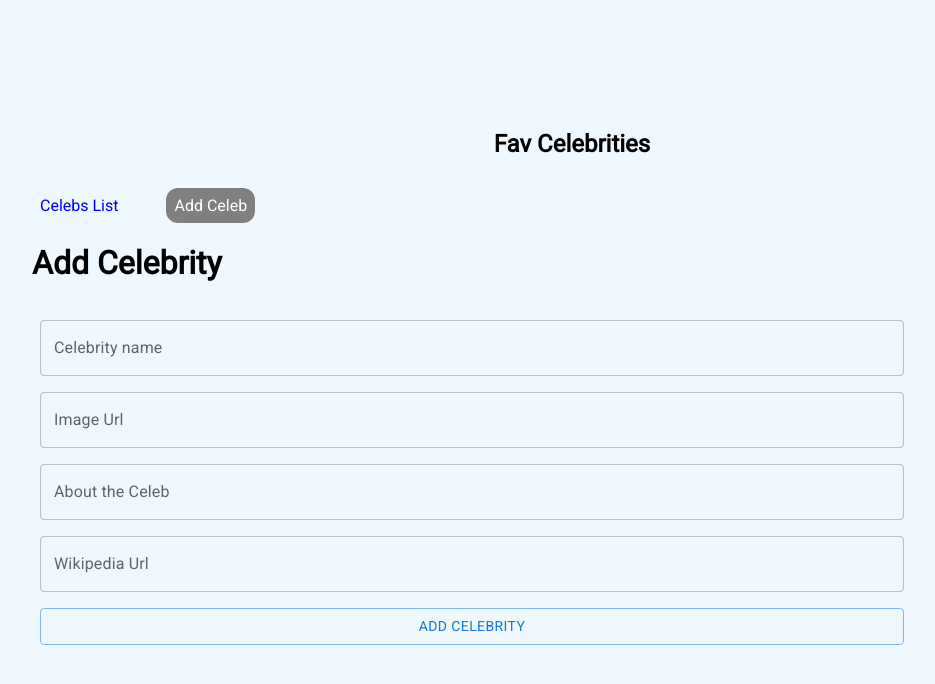
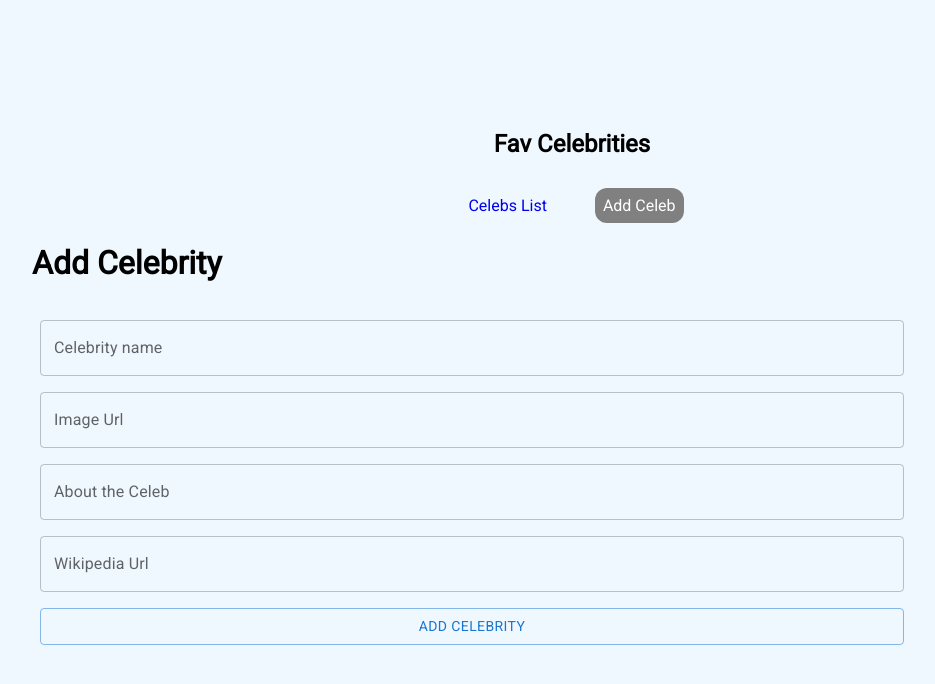
Before and after one commit to Suseendhiran/crudusers, a React (Create React App) app: page /add-celeb in a window 1280 px wide. Shown: the top 684 px of the page, without its empty margins (68-1003 px from the left). Built offline with nearby package versions, Linux system fonts and the light colour scheme; a web font is replaced by a local one.

Commit message:
alignment changes

```diff
--- a/src/App.css
+++ b/src/App.css
@@ -47,7 +47,7 @@
   width: 100%;
   /* //padding-left: 100px; */
   display: flex;
-  justify-content: flex-start;
+  justify-content: center;
   margin: auto;
   max-width: 1440px;
   margin: auto;
@@ -66,7 +66,7 @@
   gap: 60px;
   max-width: 1440px;
   margin: auto;
-  justify-content: space-between;
+  justify-content: center;
 }
 .heading {
   margin: 0;
```
